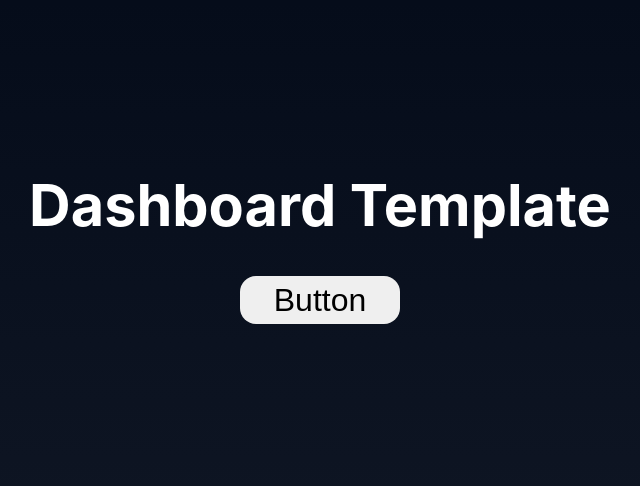
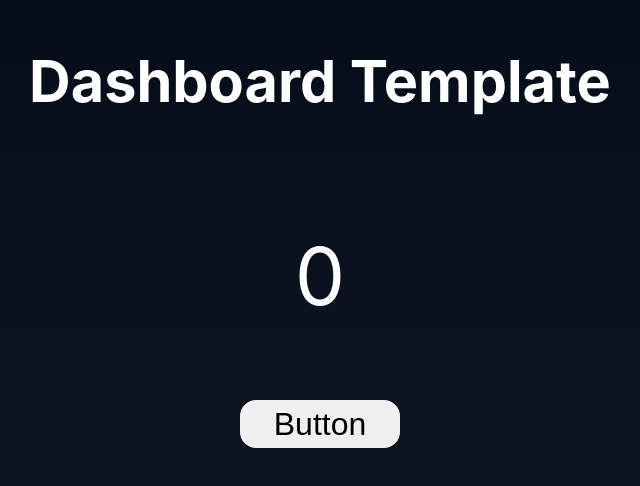
Before and after one commit to john-data-chen/dashboard-template, a React app: page / in a window 1280 px wide. Shown: the part 170-656 px from the top of the page, without its empty margins (320-960 px from the left). Built offline with nearby package versions, Linux system fonts and the light colour scheme; the HTML template or start-up script is replaced by a standard one.

Commit message:
feat: add a counter

```diff
--- a/src/App.css
+++ b/src/App.css
@@ -20,6 +20,10 @@ body {
   font-weight: 700;
 }
 
+.content p {
+  font-size: 5rem;
+}
+
 .content button {
   width: 10rem;
   height: 3rem;
--- a/src/App.tsx
+++ b/src/App.tsx
@@ -1,12 +1,20 @@
 import './App.css';
 import Button from './components/Button';
 import Title from './components/Title';
+import { useState } from 'react';
 
 const App = () => {
+  const [count, setCount] = useState(0);
+
+  const onClick = () => {
+    setCount(count + 1);
+  };
+
   return (
     <div className="content">
       <Title />
-      <Button />
+      <p>{count}</p>
+      <Button onClick={onClick} />
     </div>
   );
 };
--- a/src/components/Button.tsx
+++ b/src/components/Button.tsx
@@ -1,6 +1,7 @@
-export default function Button() {
-  const onClick = () => {
-    console.log('Button clicked');
-  };
+interface ButtonProps {
+  onClick: () => void;
+}
+
+export default function Button({ onClick }: ButtonProps) {
   return <button onClick={onClick}>Button</button>;
 }
```
